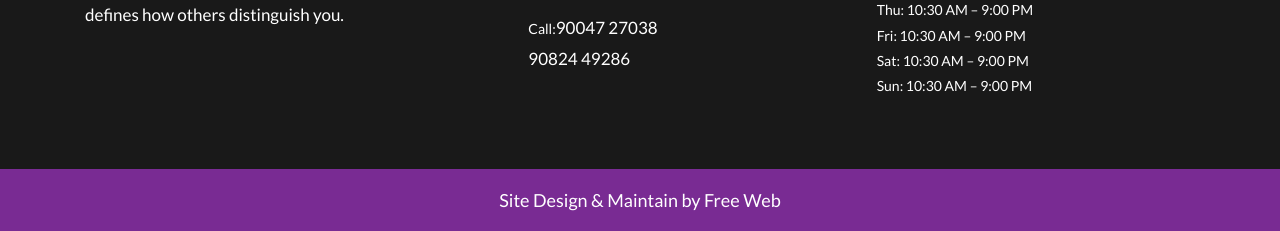
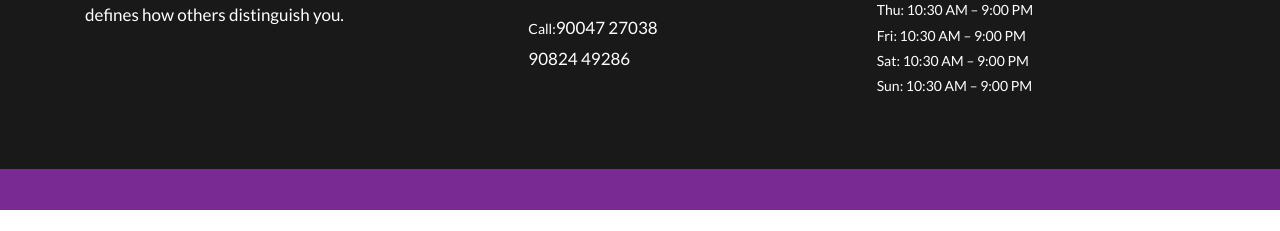
Before and after one commit to hrishifind/riyukta-beauty-salon, a plain HTML site: page index.html in a window 1280 px wide. Shown: the part 6354-6585 px from the top of the page. After the commit the page ends 6564 px from the top, so only its background shows below. Drawn offline with nearby package versions, Linux system fonts and the light colour scheme; some packages are replaced by stand-ins of ours.

Commit message:
Update index.html

```diff
--- a/index.html
+++ b/index.html
@@ -572,7 +572,7 @@
                <div class="container">
                   <div class="row">
                      <div class="col-md-12">
-                        <p>Site Design & Maintain by <a href="#"> Free Web</a></p>
+                        <!-- <p>Site Design & Maintain by <a href="#"> Free Web</a></p> -->
                      </div>
                   </div>
                </div>
```
